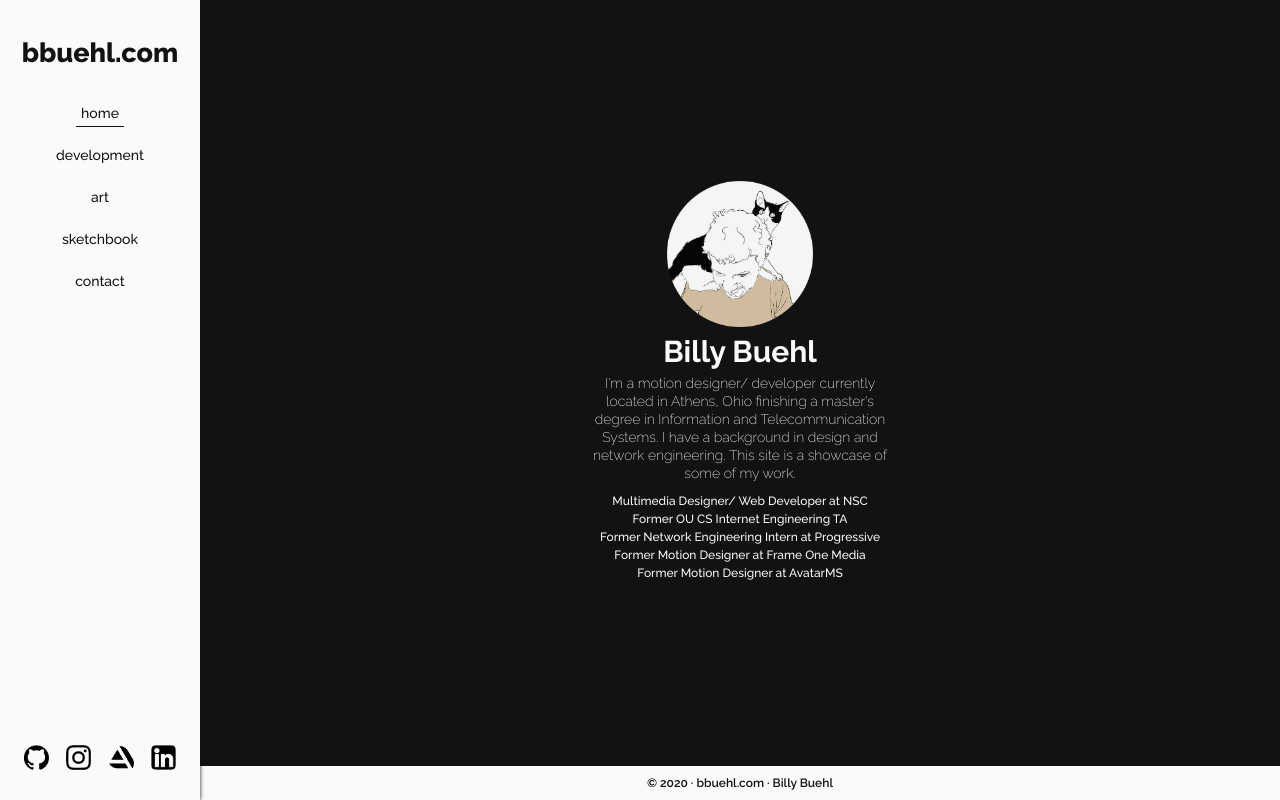
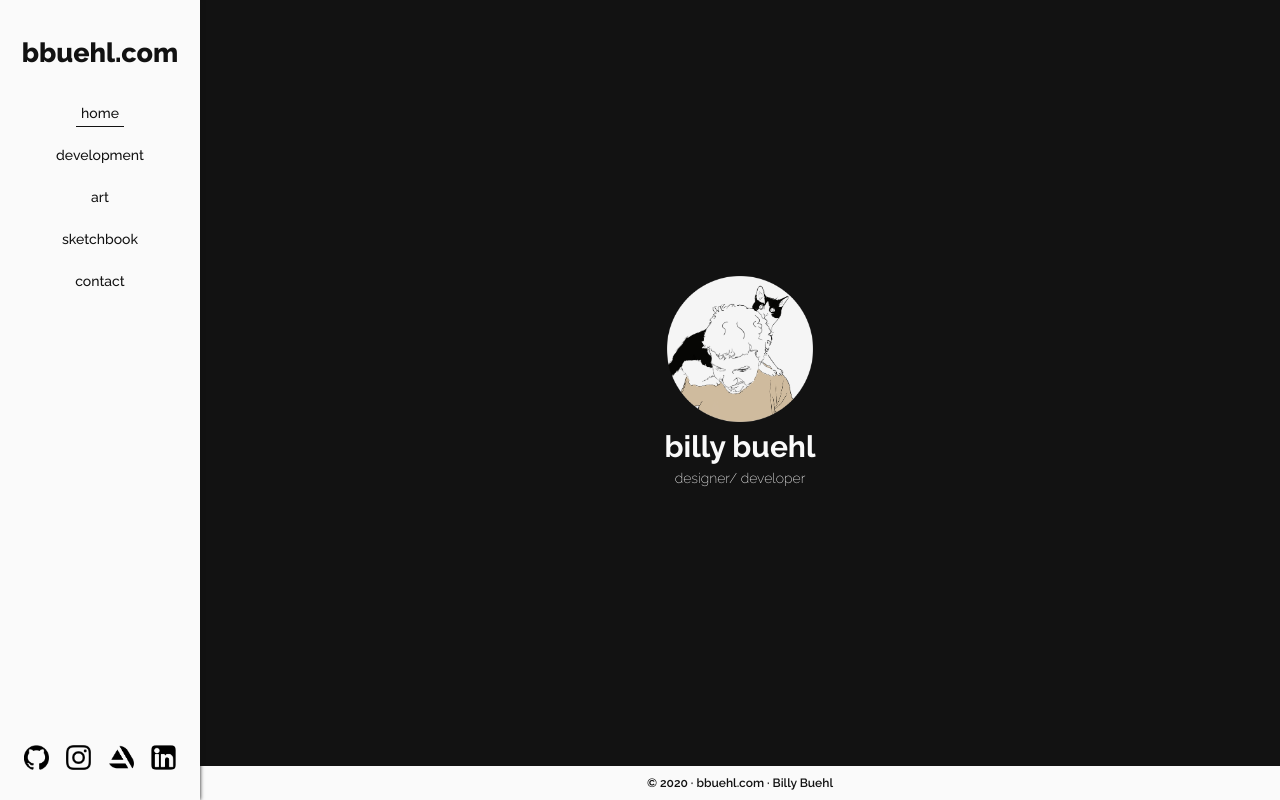
Before and after one commit to billybuehl792/bbuehl.com-2020, a Flask app: page / in a window 1280 px wide. Run offline with Flask 2, Linux system fonts and the light colour scheme.

Commit message:
home page text updated

```diff
--- a/bbuehl_site/templates/home.html
+++ b/bbuehl_site/templates/home.html
@@ -3,21 +3,9 @@
 {% block body %}
 <div class="container">
     <img src="{{ url_for('static', filename='img/profile.png') }}" alt="{{ name }}">
-    <h1>Billy Buehl</h1>
+    <h1>billy buehl</h1>
     <div class="text-container">
-        <p>
-            I'm a motion designer/ developer currently located in Athens, Ohio
-            finishing a master's degree in Information and Telecommunication Systems.
-            I have a background in design and network engineering. This site
-            is a showcase of some of my work.
-        </p>
-    </div>
-    <div class="text-container">
-        <h5>Multimedia Designer/ Web Developer at NSC</h5>
-        <h5>Former OU CS Internet Engineering TA</h5>
-        <h5>Former Network Engineering Intern at Progressive</h5>
-        <h5>Former Motion Designer at Frame One Media</h5>
-        <h5>Former Motion Designer at AvatarMS</h5>
+        <p>designer/ developer</p>
     </div>
 </div>
 {% endblock %}
```
